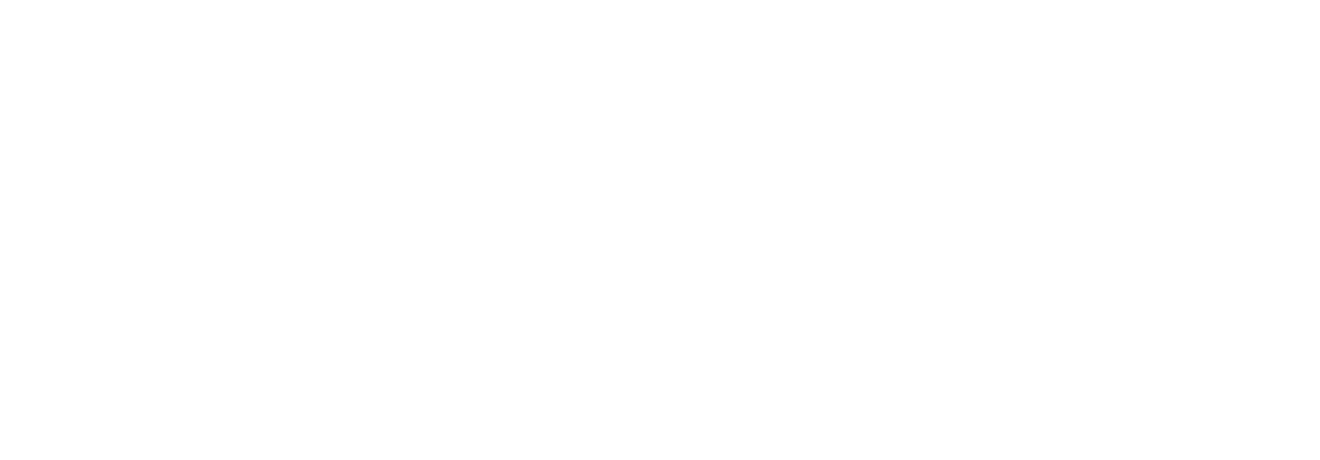
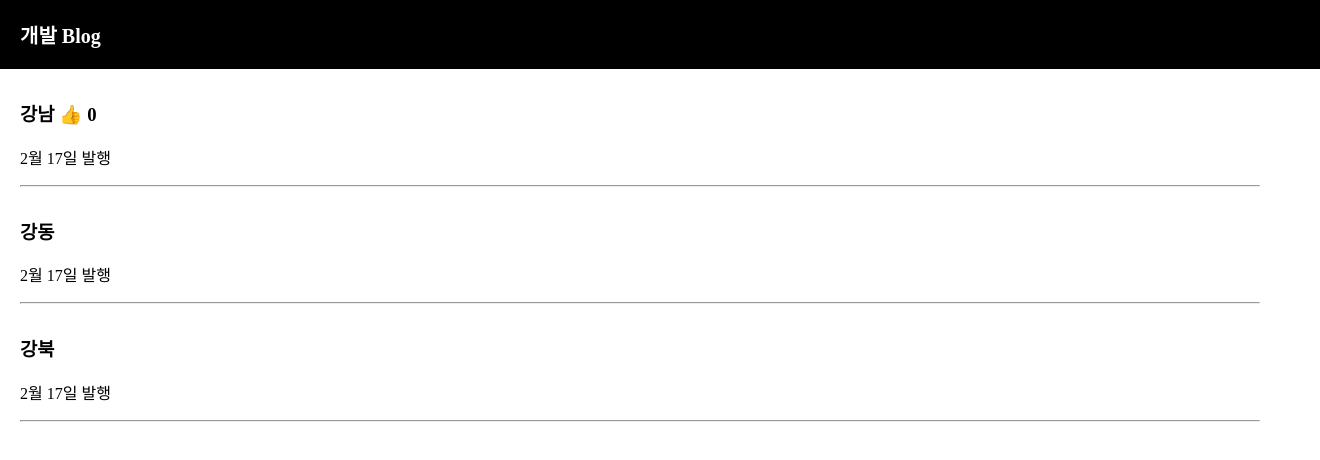
Before and after one commit to magarin213/blog, a React (Create React App) app: page / in a window 1280 px wide. Shown: the top 460 px of the page, 1320 px wide, since content can reach past the window. Built offline with nearby package versions, Linux system fonts and the light colour scheme.

Commit message:
블로그 진행중

```diff
--- a/src/App.css
+++ b/src/App.css
@@ -1,5 +1,26 @@
 .App {
   text-align: center;
+}
+
+body {
+  font-family: 'nanumsquare';
+}
+
+.balck-nav {
+  background: black;
+  width: 100%;
+  display: flex;
+  color: white;
+  padding: 20px;
+  font-weight: 600;
+  font-size: 20px;
+}
+
+.list {
+  margin-top : 30px;
+  text-align : left;
+  padding-left : 20px;
+  padding-right : 20px;
 }
 
 .App-logo {
--- a/src/App.js
+++ b/src/App.js
@@ -1,10 +1,41 @@
-import React from 'react';
+/*eslint-disable*/
+import React, { useState } from 'react';
 import './App.css';
 
 function App() {
+
+  let posts = "강남 고기 맛집";
+
+  const [gangnam, setGangnam] = useState("강남")
+  const [gandong, setGandong] = useState("강동")
+  const [gangbok, setgangbok] = useState("강북")
+  const [count, setCount] = useState(0)
+
+
+  const ClickHandler = () => {
+    setCount(count + 1)
+  }
+
   return (
     <div className="App">
-
+      <div className="balck-nav">
+        <div>개발 Blog</div>
+      </div>
+      <div className="list">
+        <h3>{ gangnam } <span onClick={ClickHandler}>👍</span> {count}</h3>
+        <p>2월 17일 발행</p>
+        <hr/>
+      </div>
+      <div className="list">
+        <h3>{ gandong }</h3>
+        <p>2월 17일 발행</p>
+        <hr/>
+      </div>
+      <div className="list">
+        <h3>{ gangbok }</h3>
+        <p>2월 17일 발행</p>
+        <hr/>
+      </div>
     </div>
   );
 }
```
